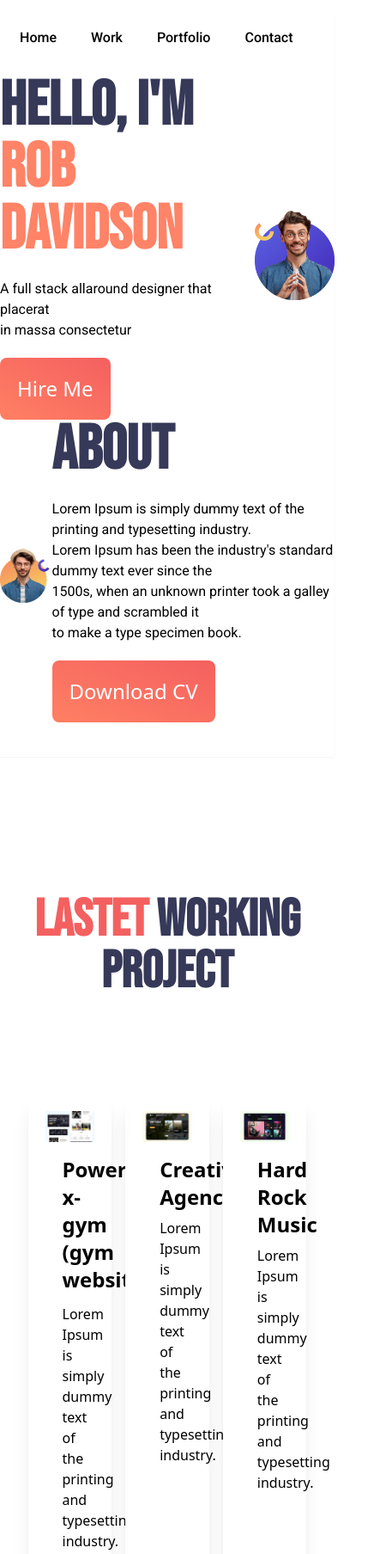
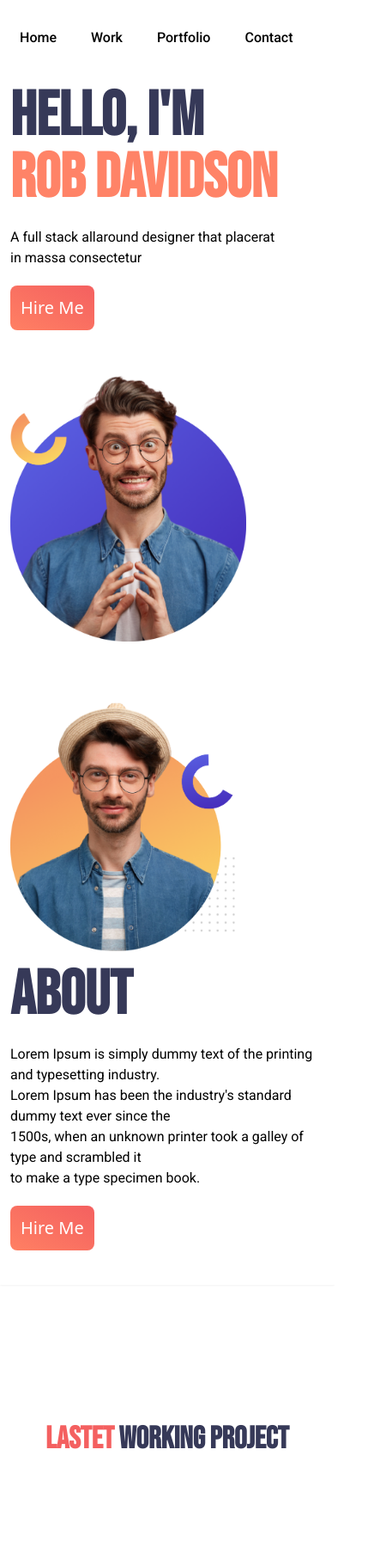
Before and after one commit to ALNoman78/personal-website, a plain HTML site: page index.html in a window 390 px wide. Shown: the top 1807 px of the page at 86% size, 436 px wide, since content can reach past the window. Drawn offline with nearby package versions, Linux system fonts and the light colour scheme.

Commit message:
responsive styles design

```diff
--- a/index.html
+++ b/index.html
@@ -7,9 +7,8 @@
     <title>Personal - Web</title>
     <link rel="preconnect" href="https://fonts.googleapis.com">
     <link rel="preconnect" href="https://fonts.gstatic.com" crossorigin>
-    <link
-        href="https://fonts.googleapis.com/css2?family=Bebas+Neue&family=Roboto:ital,wght@0,100;0,300;0,400;0,500;0,700;0,900;1,100;1,300;1,400;1,500;1,700;1,900&display=swap"
-        rel="stylesheet">
+    <link href="https://fonts.googleapis.com/css2?family=Bebas+Neue&family=Roboto:ital,wght@0,100;0,300;0,400;0,500;0,700;0,900;1,100;1,300;1,400;1,500;1,700;1,900&display=swap"
+    rel="stylesheet">
     <script src="https://cdn.tailwindcss.com"></script>
     <style>
         .bebas-neue {
@@ -22,7 +21,7 @@
 
         .footer-tems {
             transform: translate(-50%, -50%);
-            top: 270%;
+            top: 468%;
             left: 50%;
         }
     </style>
@@ -38,23 +37,21 @@
                 <li>Contact</li>
             </ul>
         </nav>
-        <section class="banner-container w-6/6 mx-auto flex items-center justify-around">
+        <section class="banner-container w-6/6 mx-auto md:flex p-3 items-center justify-around">
             <div class="">
                 <h3 class="font-bold text-7xl text-[#363958] w-auto bebas-neue">Hello, I'm <br>
                     <span class="text-[#FF8367] pt-4">Rob Davidson</span>
                 </h3>
                 <p class="font-roboto pt-5">A full stack allaround designer that placerat <br> in massa consectetur
                 </p>
-                <button
-                    class="text-2xl mt-5 p-5 bg-gradient-to-tr from-[#FF8063] to-[#F46060] text-white rounded-lg">Hire
-                    Me</button>
+                <button class="md:text-2xl text-xl mt-5 md:p-5 p-3 bg-gradient-to-tr from-[#FF8063] to-[#F46060] text-white rounded-lg">Hire Me</button>
             </div>
-            <div class="w-1/4">
+            <div class="md:w-1/4 w-3/4">
                 <img src="./images/do not use this pic.png" alt="" class="">
             </div>
         </section>
-        <section class="banner-container w-6/6 mx-auto flex items-center justify-around pb-10">
-            <div class="w-1/4">
+        <section class="banner-container w-6/6 mx-auto md:flex p-3 items-center justify-around pb-10">
+            <div class="md:w-1/4 w-3/4 pb-4">
                 <img src="./images/do not use this pic2.png" alt="" class="">
             </div>
             <div class="">
@@ -64,19 +61,17 @@
                     the industry's standard dummy text ever since the <br>1500s, when an unknown printer took a galley
                     of type and scrambled it <br>to make a type specimen book.
                 </p>
-                <button
-                    class="text-2xl mt-5 p-5 bg-gradient-to-tr from-[#FF8063] to-[#F46060] text-white rounded-lg">Download
-                    CV</button>
+                <button class="md:text-2xl text-xl mt-5 md:p-5 p-3 bg-gradient-to-tr from-[#FF8063] to-[#F46060] text-white rounded-lg">Hire Me</button>
             </div>
         </section>
     </header>
     <main>
         <section class="color-less-section w-6/6 mx-auto">
             <div>
-                <h3 class="text-center font-semibold bebas-neue text-6xl mt-40 text-[#363958] mb-28"><span
+                <h3 class="text-center font-semibold bebas-neue md:text-6xl text-4xl mt-40 text-[#363958] mb-28"><span
                         class="text-[#F46060]">LASTET</span> WORKING PROJECT</h3>
             </div>
-            <div class="grid grid-cols-3 w-5/6 mx-auto gap-4 mb-56">
+            <div class="grid nd:grid-cols-3 w-5/6 mx-auto gap-4 mb-56">
                 <div class="content  bg-white p-5  shadow-xl rounded-lg">
                     <img src="./images/image 4.png" alt="">
                     <h3 class="px-5 pt-4 text-2xl font-bold">Power-x-gym (gym website)</h3>
@@ -106,17 +101,15 @@
             <div class="w-5/6 mx-auto mb-32">
                 <img src="./shapes/Group_33094_1.png" alt="">
                 <div class="flex items-center w-4/6 justify-between mx-auto absolute footer-tems">
-                    <h3 class="text-7xl text-white w-auto bebas-neue">Work Inquiry</h3>
+                    <h3 class="md:text-7xl text-3xl text-white w-auto bebas-neue">Work Inquiry</h3>
                     <span>
-                        <button
-                            class="text-2xl mt-5 p-5 bg-gradient-to-tr from-[#FF8063] to-[#F46060] text-white rounded-lg">Let’s
-                            Chat</button>
+                        <button class="md:text-2xl text-xl md:mt-5 md:p-5 p-3 bg-gradient-to-tr from-[#FF8063] to-[#F46060] text-white rounded-lg">Hire Me</button>
                     </span>
                 </div>
             </div>
             <div class="w-6/6 mx-auto text-center">
-                <p class="text-[#696871] uppercase bebas-neue text-3xl">Stay connected</p>
-                <h3 class="text-[#363958] text-5xl pb-5 font-bold">hello@design.com</h3>
+                <p class="text-[#696871] uppercase bebas-neue md:text-3xl text-2xl">Stay connected</p>
+                <h3 class="text-[#363958] md:text-5xl text-3xl pb-5 font-bold">hello@design.com</h3>
                 <div class="flex items-center justify-center gap-5 pb-20">
                     <img class="w-10" src="./icons/image 7.png" alt="">
                     <img class="w-10" src="./icons/Group 33059.png" alt="">
```
